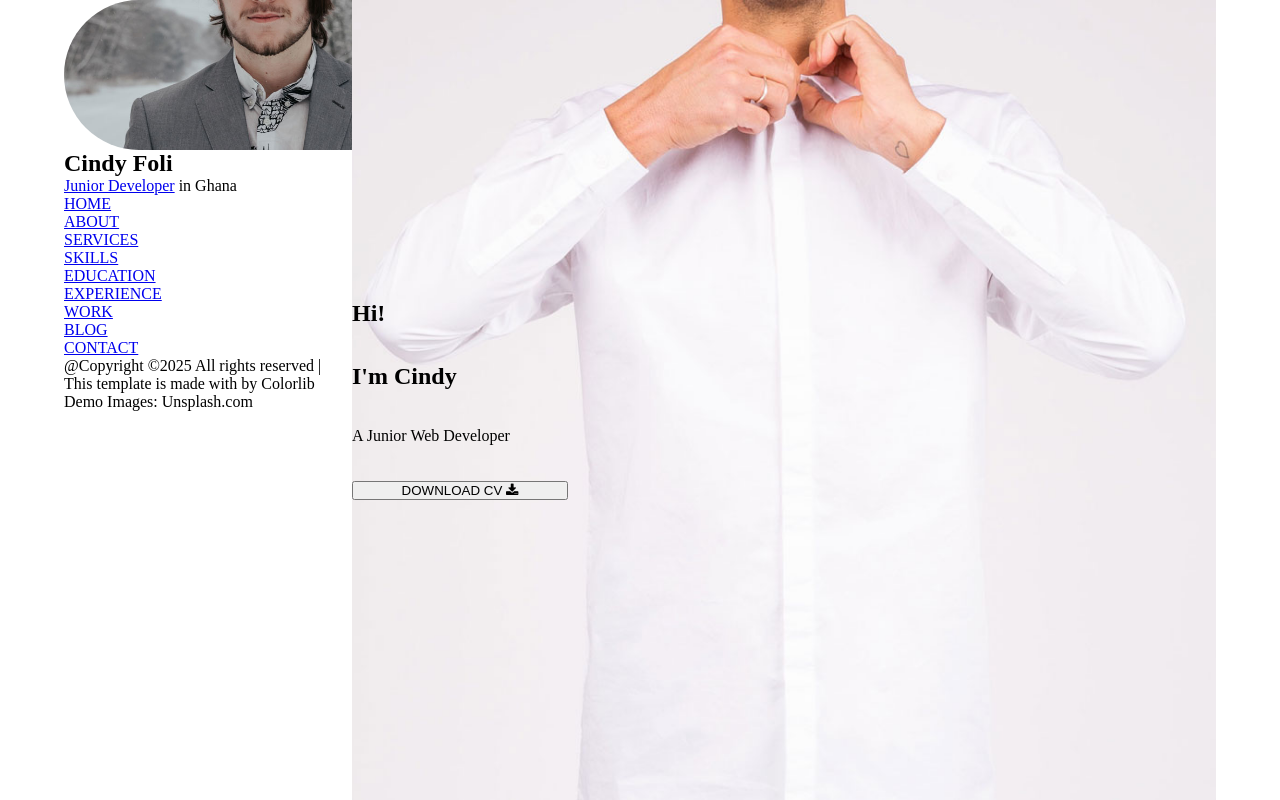
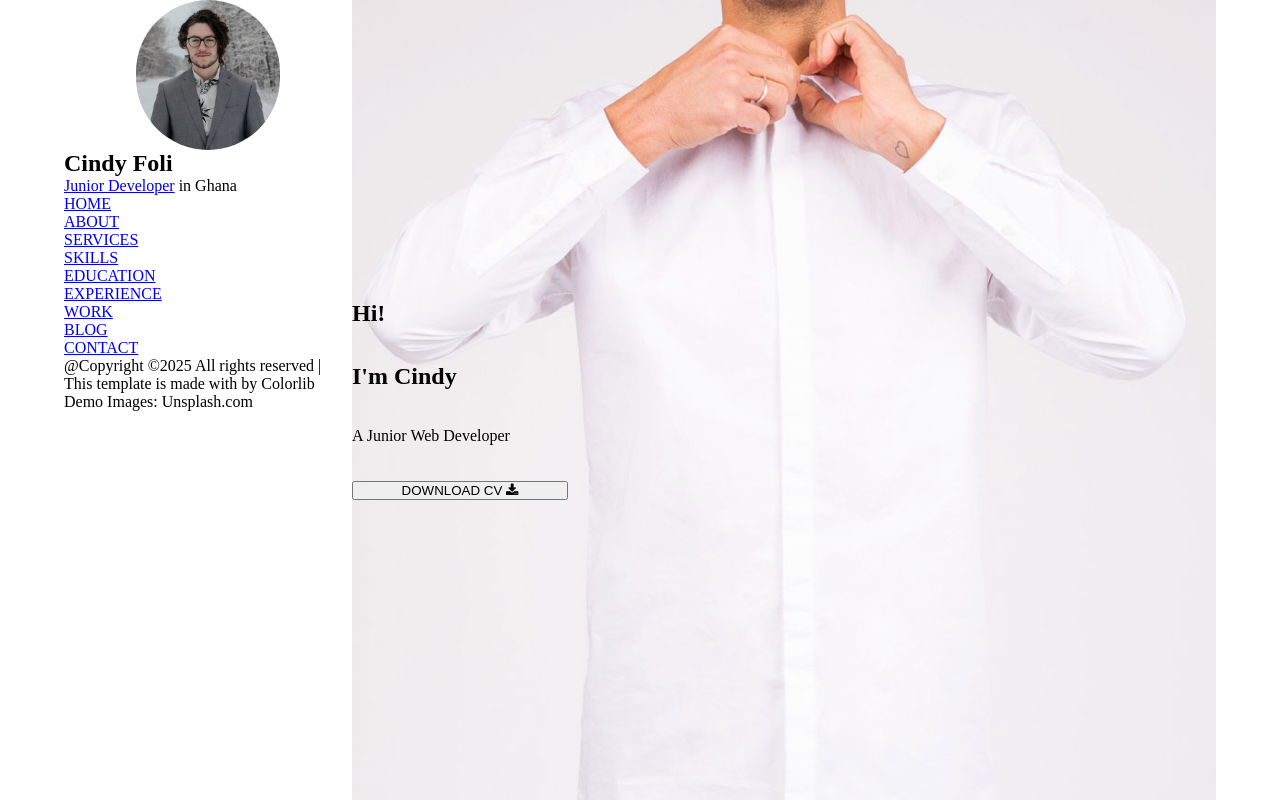
Before and after one commit to CindyFoli/portfolio, a plain HTML site: page index.html in a window 1280 px wide. Drawn offline with Linux system fonts and the light colour scheme.

Commit message:
third commit

```diff
--- a/css/style.css
+++ b/css/style.css
@@ -34,7 +34,7 @@
 
 .profile {
   height: 150px;
-  width: 150%;
+  width: 50%;
   margin: auto;
   background-image: url(../image/about.jpg);
   border-radius: 100px;
```
